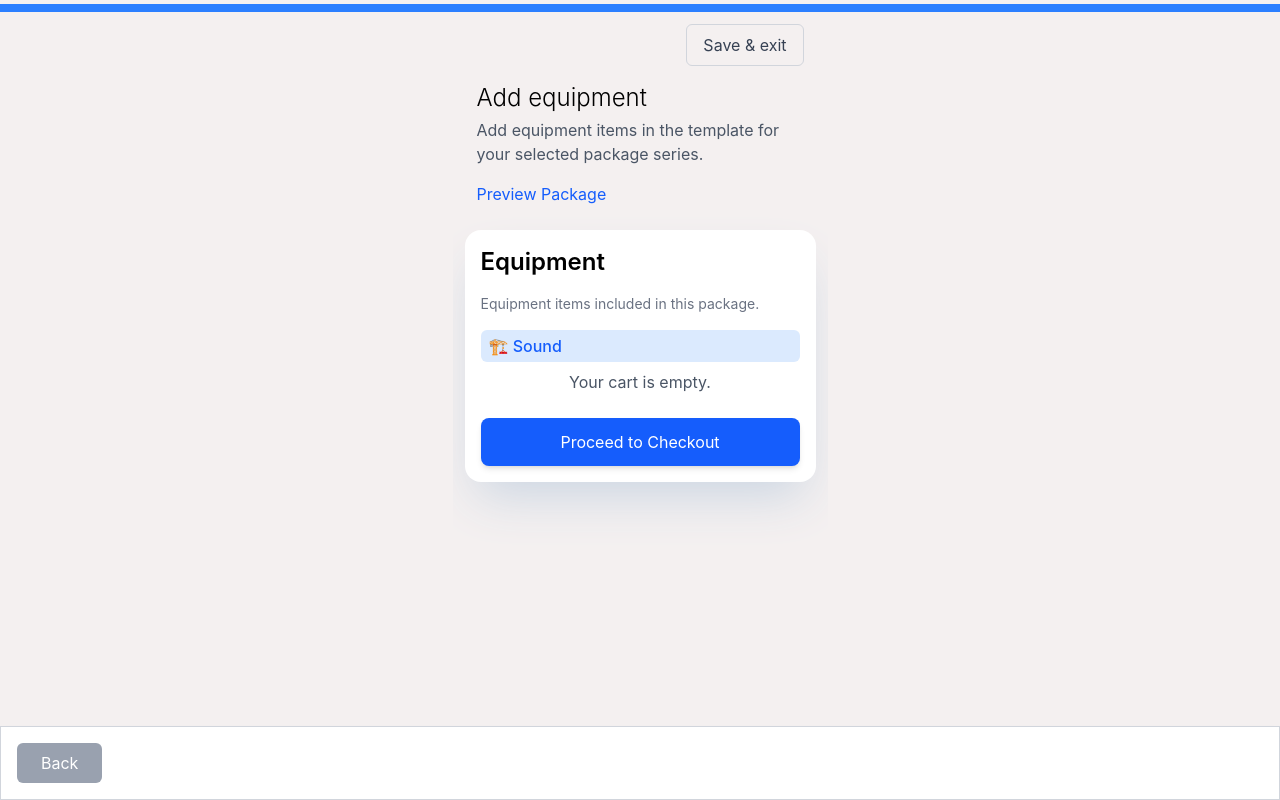
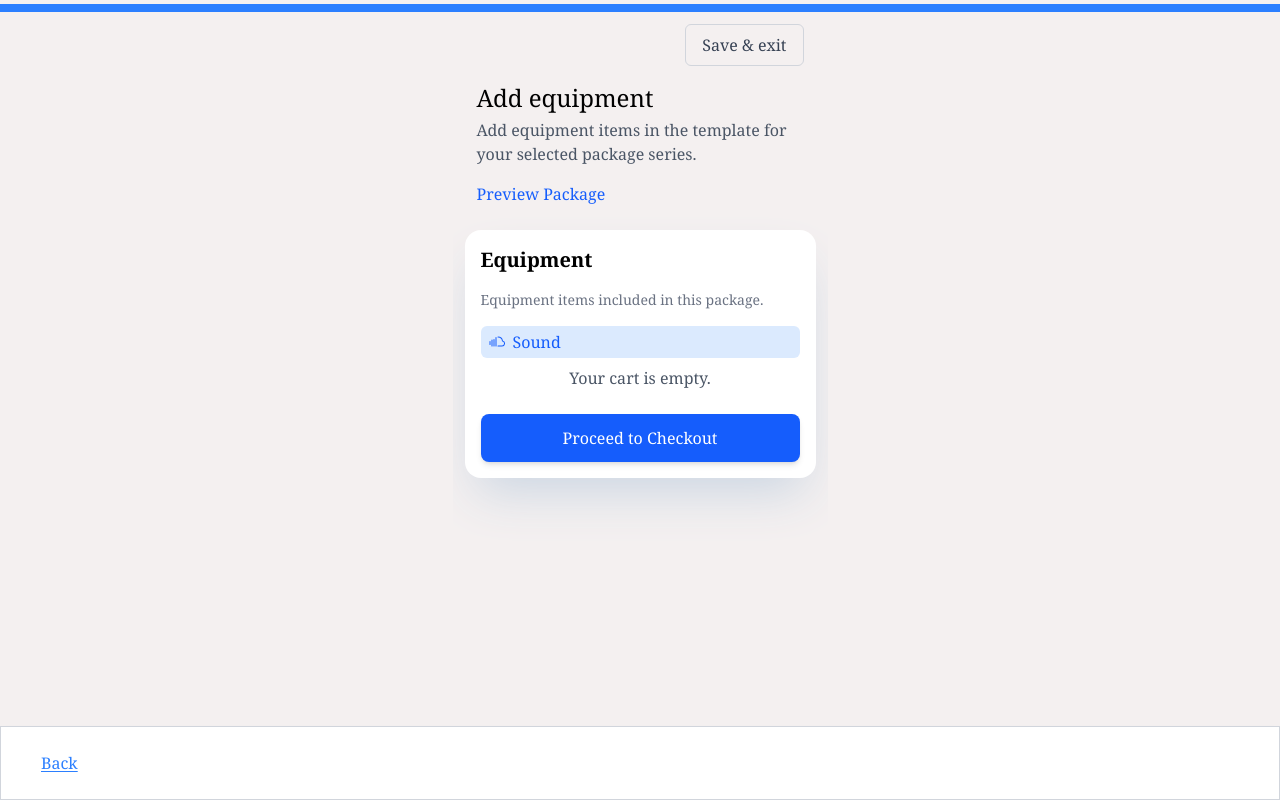
Before and after one commit to mrkeshav-05/stagekartAssignment, a React (Vite) app in the folder internAssignment/: page /cart in a window 1280 px wide. Built offline with nearby package versions, Linux system fonts and the light colour scheme.

Commit message:
font resize

```diff
--- a/internAssignment/package.json
+++ b/internAssignment/package.json
@@ -17,6 +17,7 @@
     "nprogress": "^0.2.0",
     "react": "^19.0.0",
     "react-dom": "^19.0.0",
+    "react-font": "^1.2.1",
     "react-icons": "^5.4.0",
     "react-router-dom": "^7.1.5",
     "tailwindcss": "^4.0.6"
--- a/internAssignment/src/index.css
+++ b/internAssignment/src/index.css
@@ -22,3 +22,5 @@ html, body {
     margin: auto;
   }
 }
+
+@import url('https://fonts.googleapis.com/css2?family=Inter:ital,opsz,wght@0,14..32,100..900;1,14..32,100..900&display=swap');
--- a/internAssignment/src/pages/Cart.tsx
+++ b/internAssignment/src/pages/Cart.tsx
@@ -4,6 +4,8 @@ import { useCart } from "../context/CartContext";
 import { audio1, image2, image3, micro1, micro3, speaker1, speaker2, speaker3 } from "../assets/images";
 import { RiDeleteBinLine } from "react-icons/ri";
 import { CiEdit } from "react-icons/ci";
+import { PiSoundcloudLogo } from "react-icons/pi";
+
 const CartPage: React.FC = () => {
   const { cart, removeFromCart } = useCart();
   const navigate = useNavigate();
@@ -14,12 +16,12 @@ const CartPage: React.FC = () => {
     return images[randomIndex];
   };
   return (
-    <div>
+    <div className="font-sarif">
       <div className=" p-6  rounded-lg w-full max-w-lg">
         {/* Save & Exit Button */}
-        <div className="flex justify-end">
+        <div className="flex justify-end ">
           <button
-            className="border border-gray-300 px-4 py-2 rounded-md text-gray-700 hover:bg-gray-100 transition"
+            className="border border-gray-300 px-4 py-2 rounded-md text-gray-700 font-serif hover:bg-gray-100 transition"
             onClick={() => navigate("/cart")}
           >
             Save & exit
@@ -27,24 +29,25 @@ const CartPage: React.FC = () => {
         </div>
 
         {/* Heading */}
-        <h1 className="text-2xl font-light mt-4">Add equipment</h1>
-        <p className="text-gray-600 mt-1">
+        <h1 className="text-2xl font-light mt-4 font-serif">Add equipment</h1>
+        <p className="text-gray-600 mt-1 font-serif">
           Add equipment items in the template for your selected package series.
         </p>
 
         {/* Preview Package Link */}
-        <a href="/" className="text-blue-600 mt-4 inline-block hover:underline">
+        <a href="/" className="text-blue-600 font-serif mt-4 inline-block hover:underline">
           Preview Package
         </a>
       </div>
 
-    <div className="max-w-sm mx-3 mb-40 bg-white rounded-2xl shadow-2xl shadow-slate-300  p-4">
-      <h2 className="text-2xl font-semibold  mb-4">Equipment</h2>
+    <div className="max-w-sm mx-3 mb-40 bg-white rounded-2xl shadow-2xl shadow-slate-300  p-4 font-serif">
+      <h2 className="text-xl font-semibold  mb-4">Equipment</h2>
       <p className="text-sm text-gray-500 mb-4">
           Equipment items included in this package.
         </p>
-        <div className="bg-blue-100 w-full text-blue-600 font-medium py-1 px-2 rounded-md inline-block mb-2">
-          🏗️ Sound
+        <div className="bg-blue-100 w-full text-blue-600 font-medium py-1 px-2 rounded-md inline-flex mb-2">
+          <PiSoundcloudLogo className=" mr-2 mt-1 font-semibold" />
+        Sound
         </div>
       {cart.length === 0 ? (
         <p className="text-center text-gray-600">Your cart is empty.</p>
@@ -94,7 +97,8 @@ const CartPage: React.FC = () => {
         className="fixed bottom-0 left-0 w-full border flex justify-between p-4 bg-white border-t border-gray-300 shadow-md"
         >
           <button
-            className="bg-gray-400 text-white px-6 py-2 rounded-md hover:bg-gray-500 transition"
+            // className="bg-gray-400 text-white px-6 py-2 rounded-md hover:bg-gray-500 transition"
+            className=" text-blue-500  px-6 py-2 rounded-md  transition underline underline-offset-2 font-sarif"
             onClick={() => navigate(-1)}
           >
             Back
--- a/internAssignment/src/pages/HomePage.tsx
+++ b/internAssignment/src/pages/HomePage.tsx
@@ -3,7 +3,8 @@ import { useNavigate } from "react-router-dom";
 import AddEquipmentForm from "./Page01";
 import "../App.css";
 import { useInventory } from "../context/InventoryContext";
-
+import { PiSoundcloudLogo } from "react-icons/pi";
+import { IoMicOutline } from "react-icons/io5";
 const EquipmentItem = ({
   id,
   onAddClick,
@@ -87,7 +88,9 @@ const LocalAddEquipmentForm = ({  }: { onClose: () => void }) => {
     }));
   };
   return (
-    <div>
+
+
+    <div className="font-serif">
       <div className=" p-6  rounded-lg w-full max-w-lg">
         {/* Save & Exit Button */}
         <div className="flex justify-end">
@@ -99,7 +102,7 @@ const LocalAddEquipmentForm = ({  }: { onClose: () => void }) => {
           </button>
         </div>
         {/* Heading */}
-        <h1 className="text-2xl font-light mt-4">Add equipment</h1>
+        <h1 className="text-2xl font-light mt-4 ">Add equipment</h1>
         <p className="text-gray-600 mt-1">
           Add equipment items in the template for your selected package series.
         </p>
@@ -114,8 +117,10 @@ const LocalAddEquipmentForm = ({  }: { onClose: () => void }) => {
         <p className="text-sm text-gray-500 mb-4">
           Equipment items included in this package.
         </p>
-        <div className="bg-blue-100 w-full text-blue-600 font-medium py-1 px-2 rounded-md inline-block mb-2">
-          🏗️ Sound
+        <div className="bg-blue-100 w-full text-blue-600 font-medium py-1 px-2 rounded-md inline-flex mb-2">
+          <PiSoundcloudLogo className=" mr-2 mt-1 font-semibold"
+          />
+          Sound
         </div>
         <div className="mb-4">
           <div className="font-medium py-1 px-2 rounded-md inline-block mb-2">
@@ -152,8 +157,10 @@ const LocalAddEquipmentForm = ({  }: { onClose: () => void }) => {
             setCount={(count) => updateQuantity("Audio Mixer", count)}
             onAddClick={() => setShowFooter(false)}
           />
-        <div className="bg-blue-100 w-full text-blue-600 font-medium py-1 px-2 rounded-md inline-block my-4">
-          🏗️ Structure
+        <div className="bg-blue-100 w-full text-blue-600 font-medium py-1 px-2 rounded-md inline-flex my-4">
+        <IoMicOutline className=" mr-2 mt-1 font-semibold"
+        />
+        Structure
         </div>
         {/* <div className="mb-4">
           <div className=" font-medium py-1 px-2 rounded-md inline-block mb-2">
@@ -201,7 +208,8 @@ const LocalAddEquipmentForm = ({  }: { onClose: () => void }) => {
         `}
         >
           <button
-            className="bg-gray-400 text-white px-6 py-2 rounded-md hover:bg-gray-500 transition"
+            // className="bg-gray-400 text-white px-6 py-2 rounded-md hover:bg-gray-500 transition"
+            className=" text-blue-500  px-6 py-2 rounded-md  transition underline underline-offset-2"
             onClick={() => navigate(-1)}
           >
             Back
@@ -217,6 +225,8 @@ const LocalAddEquipmentForm = ({  }: { onClose: () => void }) => {
         </div>
       }
     </div>
+
+
   );
 };
 
```
Also changed, not shown: 1 other file (tests, documents, lock files or other folders).
